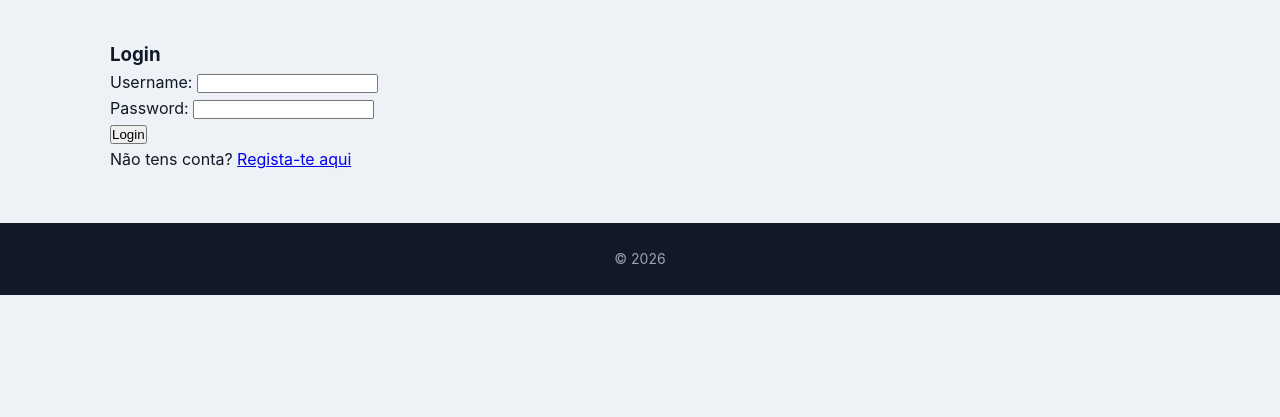
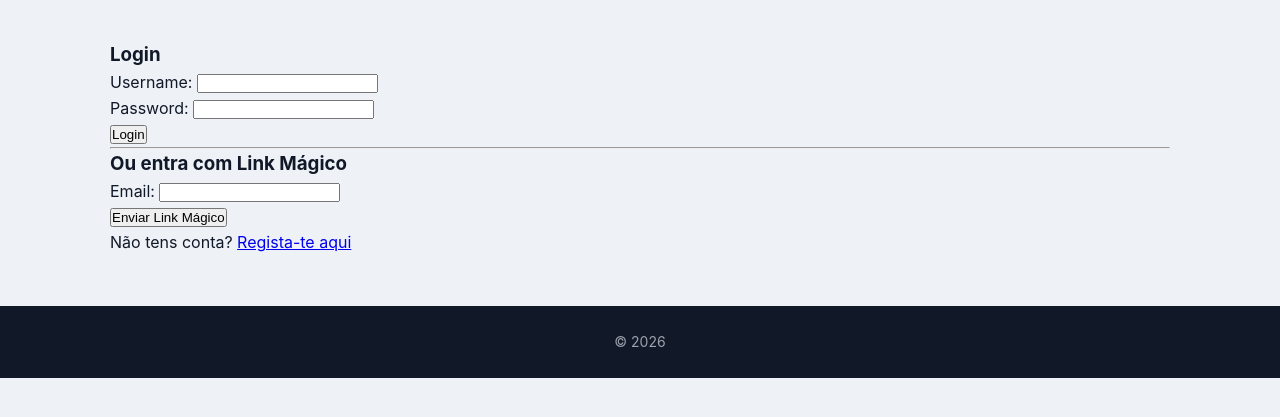
Before and after one commit to a22407644DiogoNunes/Diogo-a22407644-PW, a Django app: page /accounts/login/ in a window 1280 px wide. Shown: the part 121-538 px from the top of the page. Run offline with Django 5.2, Linux system fonts and the light colour scheme.

Commit message:
link mágico feito

```diff
--- a/accounts/templates/accounts/login.html
+++ b/accounts/templates/accounts/login.html
@@ -8,13 +8,27 @@
     <p style="color: red;">{{ mensagem }}</p>
 {% endif %}
 
-<form action="" method="post">
+<form action="{% url 'login' %}" method="post">
     {% csrf_token %}
     <p>Username: <input type="text" name="username" required></p>
     <p>Password: <input type="password" name="password" required></p>
     <input type="submit" value="Login">
 </form>
 
+<hr>
+
+<h3>Ou entra com Link Mágico</h3>
+
+{% if mensagem_magic %}
+    <p style="color: green;">{{ mensagem_magic }}</p>
+{% endif %}
+
+<form action="{% url 'magic_link' %}" method="post">
+    {% csrf_token %}
+    <p>Email: <input type="email" name="email" required></p>
+    <input type="submit" value="Enviar Link Mágico">
+</form>
+
 <p>Não tens conta? <a href="{% url 'registo' %}">Regista-te aqui</a></p>
 
 {% endblock %}
--- a/accounts/urls.py
+++ b/accounts/urls.py
@@ -5,4 +5,6 @@ urlpatterns = [
     path('login/', views.login_view, name='login'),
     path('logout/', views.logout_view, name='logout'),
     path('registo/', views.registo_view, name='registo'),
+    path('magic-link/', views.login_magic_link_view, name='magic_link'),
+    path('autentica/', views.autentica_magic_link_view, name='autentica_magic'),
 ]
--- a/accounts/views.py
+++ b/accounts/views.py
@@ -1,6 +1,10 @@
 from django.shortcuts import render, redirect
 from django.contrib.auth import authenticate, login, logout
+from django.contrib.auth.models import User
+from django.core.mail import send_mail
 from .forms import RegistoForm
+from .models import PerfilUtilizador
+import secrets
 
 
 def login_view(request):
@@ -40,3 +44,57 @@ def registo_view(request):
         return redirect('login')
 
     return render(request, 'accounts/registo.html', {'form': form})
+
+def envia_email(utilizador, email, request):
+    token = utilizador.perfilutilizador.token
+    link = f"http://{request.get_host()}/accounts/autentica/?token={token}&username={utilizador.username}"
+    send_mail(
+        subject='Portfolio: Autenticação por Link Mágico',
+        message=f'Caro {utilizador.first_name},\n\nClique no link para entrar:\n{link}',
+        from_email='email.app@gmail.com',  # substitui pelo teu email
+        recipient_list=[email]
+    )
+
+def login_magic_link_view(request):
+    """Recebe o email e envia o link mágico."""
+    mensagem = None
+
+    if request.method == 'POST':
+        email = request.POST.get('email')
+
+        if User.objects.filter(email=email).exists():
+            user = User.objects.get(email=email)
+
+            perfil, _ = PerfilUtilizador.objects.get_or_create(user=user)
+            perfil.token = secrets.token_urlsafe(32)
+            perfil.save()
+
+            envia_email(user, email, request)
+            mensagem = 'Email enviado! Verifica a tua caixa de correio.'
+        else:
+            mensagem = 'Não existe nenhum utilizador com esse email.'
+
+    return render(request, 'accounts/login.html', {'mensagem_magic': mensagem})
+
+def autentica_magic_link_view(request):
+    """Valida o token e faz login automático."""
+    token = request.GET.get('token')
+    username = request.GET.get('username')
+
+    try:
+        user = User.objects.get(username=username)
+        perfil = PerfilUtilizador.objects.get(user=user)
+
+        if perfil.token and perfil.token == token:
+            perfil.token = None
+            perfil.save()
+            login(request, user, backend='django.contrib.auth.backends.ModelBackend')
+            return redirect('portfolio_home')
+        else:
+            return render(request, 'accounts/login.html', {
+                'mensagem': 'Link inválido ou já utilizado.'
+            })
+    except (User.DoesNotExist, PerfilUtilizador.DoesNotExist):
+        return render(request, 'accounts/login.html', {
+            'mensagem': 'Link inválido.'
+        })
```
Also changed, not shown: accounts/models.py (+9 -0 lines), project/settings.py (+7 -0 lines), accounts/migrations/0001_initial.py (added), db.sqlite3.
